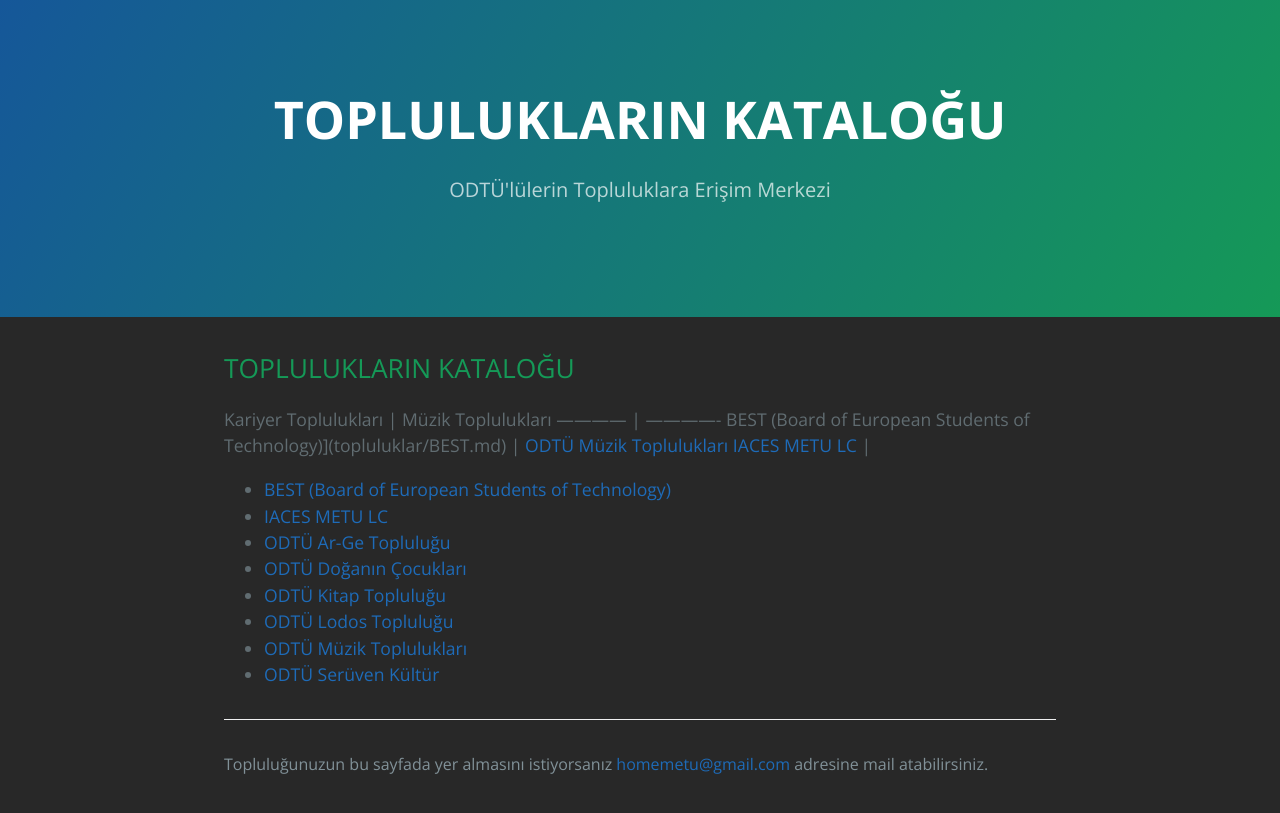
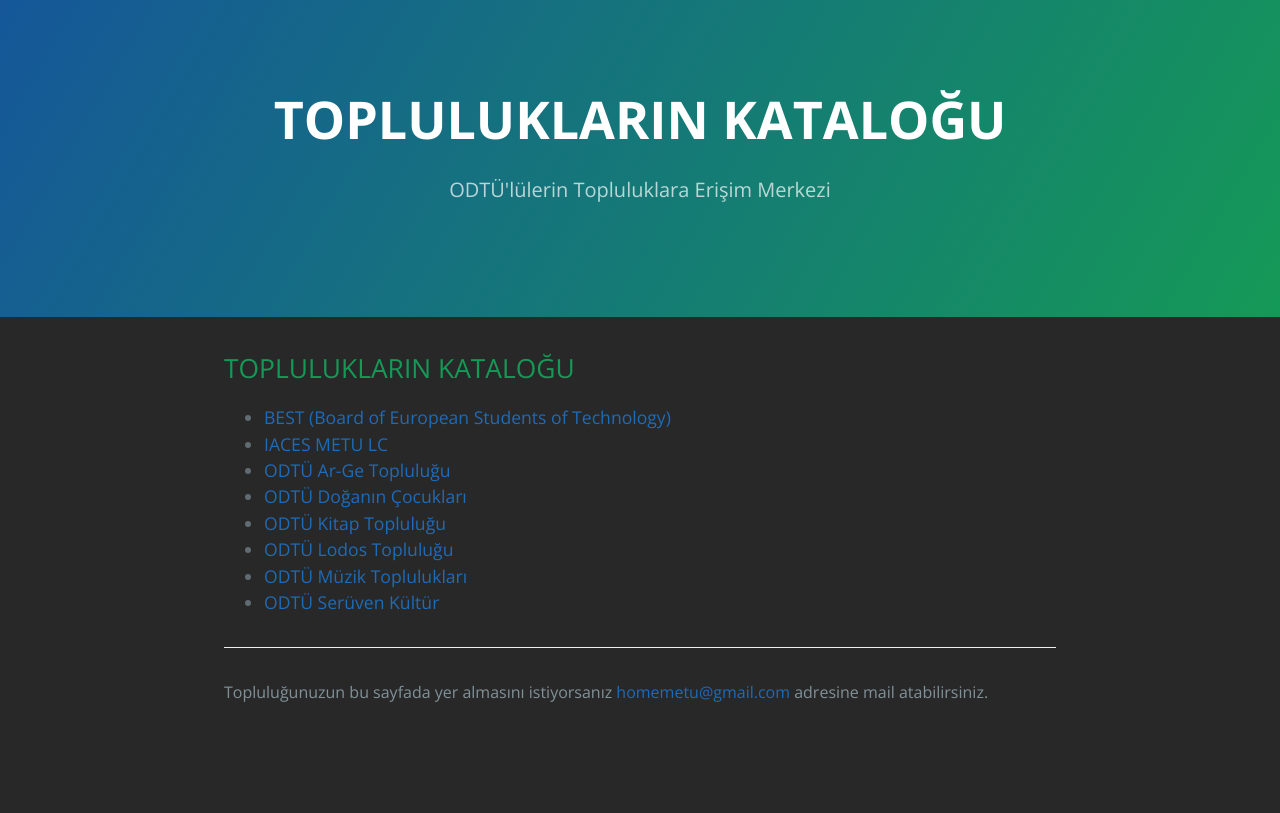
Before and after one commit to metuhome/METU-Topluluk-Katalog, a Jekyll site: the page built from index.md, in a window 1280 px wide. Shown: the top 813 px of the page. Built offline with Jekyll 4.4.1, drawn with Linux system fonts in a browser that asks for light colours; our own code applies the rules of GitHub Pages for plain Markdown files.

Commit message:
back to normal

```diff
--- a/index.md
+++ b/index.md
@@ -1,8 +1,4 @@
 ## TOPLULUKLARIN KATALOĞU
-Kariyer Toplulukları | Müzik Toplulukları
------------- | -------------
-BEST (Board of European Students of Technology)](topluluklar/BEST.md) | [ODTÜ Müzik Toplulukları](topluluklar/mt.md)
-[IACES METU LC](topluluklar/IACES.md) |
 * [BEST (Board of European Students of Technology)](topluluklar/BEST.md)
 * [IACES METU LC](topluluklar/IACES.md)
 * [ODTÜ Ar-Ge Topluluğu](topluluklar/arge.md)
```
